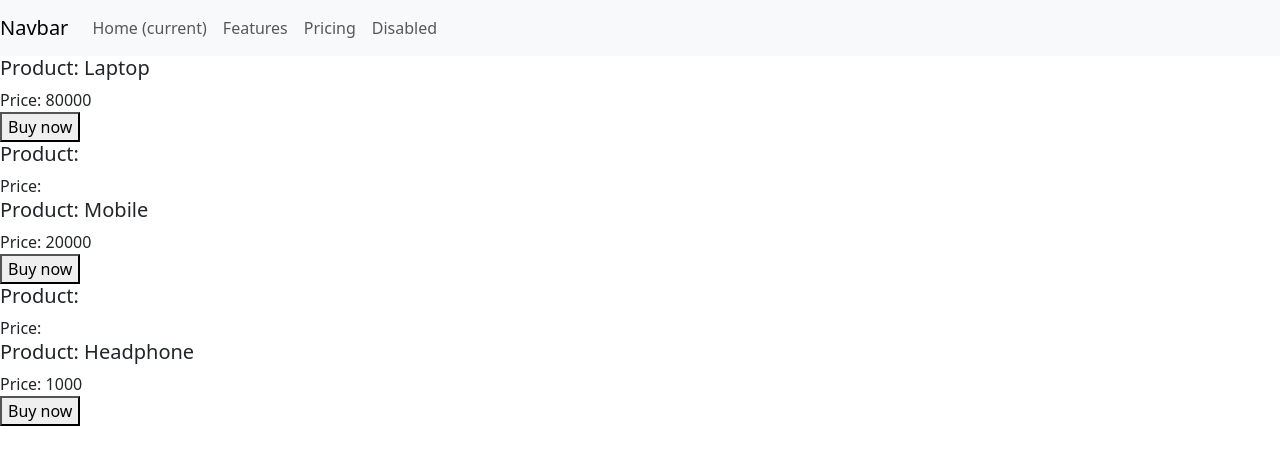
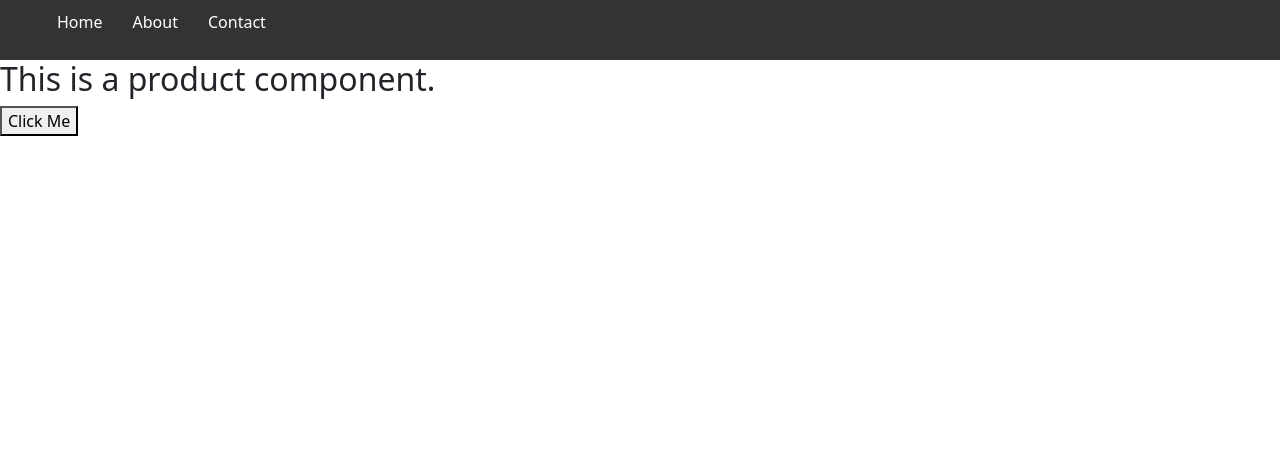
Before and after one commit to birajgrs1/react_js_tutorial-, a React (Create React App) app: page / in a window 1280 px wide. Shown: the top 464 px of the page. Built offline with nearby package versions, Linux system fonts and the light colour scheme.

Commit message:
event handling and conditional rendering completed...

```diff
--- a/src/App.js
+++ b/src/App.js
@@ -1,8 +1,10 @@
-// // import logo from "./logo.svg";
+// import logo from "./logo.svg";
 import "./App.css";
 // import DemoClassComponent from "./Component/DemoClassComponent";
-import Header from "./Component/Header";
+// import Header from "./Component/Header";
 import Product from "./Component/Product";
+// import EventHandler from "./Component/EventHandler";
+import Nav from "./Component/Nav";
 
 // function App() {
 //   return (
@@ -52,13 +54,15 @@ function App() {
     title: "Laptop",
     price: "80000",
     brand: "Lenovo"
-
   }
   */
+
+  let isChosen = true;
+
   return (
-    <div
-    // Inline CSS demo
-    /*
+    <>
+      {/* Example of inline CSS: */}
+      {/* <div
         style={{
           display: "flex",
           alignItems: "center",
@@ -66,46 +70,34 @@ function App() {
           height: "100vh",
           backgroundColor: "yellowgreen",
         }}
-        */
-    >
-      <Header />
-      {/* <p>Hello, World!</p>  */}
+      > */}
+
+      {/* <Header /> */}
+
+      {/* <p>Hello, World!</p> */}
 
       {/* <DemoClassComponent /> */}
 
       {/* This is parent component */}
       {/* <Product productDetails={productDatas} /> */}
-      <Product title="Laptop" price="80000" />
-      {/* <p>
-        Product details of Lenovo V15 celeron Laptop 4GB,256GB SSD,15.6 inch
-        Display Processor: Intel Celeron processor N4020, base speed 1.1 Ghz,
-        max speed 2.8 Ghz, 2 Cores, 4 MB smart cache | Memory: 4GB DDR4 RAM 2400
-        MHz | Storage: 256GB SSD Display: 15.6-inch screen with (1920x1080) FHD
-        Antiglare display |
-      </p> */}
-      <button>Buy now</button>
-      <Product />
 
-      <Product title="Mobile" price="20000" />
-      {/* <p>
-        Product details of OnePlus Nord N30SE 5G | 4GB RAM, 128GB Storage | 5000
-        mAh Battery
-      </p> */}
-      <button>Buy now</button>
+      {/* <Product title="Laptop" price="80000" /> */}
+      {/* <button>Buy now</button> */}
+      {/* <Product /> */}
+      {/* <Product title="Mobile" price="20000" /> */}
+      {/* <button>Buy now</button> */}
+      {/* <Product /> */}
+      {/* <Product title="Headphone" price="1000" /> */}
+      {/* <button>Buy now</button> */}
+      {/* <Product /> */}
 
-      <Product />
+      {/* Event handling */}
+      {/* <EventHandler /> */}
 
-      <Product title="Headphone" price="1000" />
-      {/* <p>
-        Product details of X-Age Conve Up Beat W1 Wired Headphone - (Xwh01) |
-        Ergonomic Design Comfortable Headphone Impedance: 32Ω: These headphones
-        have an impedance of 32 ohms, which is a common impedance level for
-        headphones. This level of impedance ensures compatibility with a wide
-        range of audio devices, including smartphones, laptops, and audio
-        players.
-      </p> */}
-      <button>Buy now</button>
-    </div>
+      <Nav />
+      {/* Using conditional rendering ---> 'logical operator' */}
+      {isChosen && <Product />}
+    </>
   );
 }
 
--- /dev/null
+++ b/src/Component/EventHandler.js
@@ -0,0 +1,37 @@
+import React from "react";
+
+function App() {
+  // const handleClick = () => {
+  //   alert("Button Clicked!!!");
+  //   console.log("You clicked the button.");
+  // };
+  const handleChange = (event) => {
+    console.log("Input changed to:", event.target.value);
+  };
+
+  const handleMouseEnter = () => {
+    console.log("Mouse entered the button!");
+  };
+
+  const handleMouseLeave = () => {
+    console.log("Mouse left the button!");
+  };
+
+  return (
+    <>
+      <input
+        type="text"
+        placeholder="Type something..."
+        onChange={handleChange}
+      />
+      <button
+        // onClick={handleClick}
+        onMouseEnter={handleMouseEnter}
+        onMouseLeave={handleMouseLeave}
+      >
+        Hover or Click Me
+      </button>
+    </>
+  );
+}
+export default App;
--- a/src/Component/Nav.js
+++ b/src/Component/Nav.js
@@ -38,9 +38,9 @@ const Nav = () =>{
 export default Nav;
 */
 
-
 import React from "react";
 
+/*
 function Nav() {
   return (
     <>
@@ -77,7 +77,7 @@ function Nav() {
               </a>
             </li>
             <li className="nav-item">
-              {/* If the link is disabled, use aria-disabled */}
+              {/* If the link is disabled, use aria-disabled
               <a
                 className="nav-link"
                 href="/"
@@ -95,3 +95,66 @@ function Nav() {
 }
 
 export default Nav;
+*/
+
+//Component Rendering
+
+// Nav Component
+const Nav = () => {
+  /*
+  // let isLogin = true;
+  let isLogin = false;
+
+  if (isLogin) {
+    return <Profile />;
+  } else {
+    return <Navbar />;
+  }
+    */
+
+  //Using Ternary operator
+  let isLogin = true;
+  return <>{isLogin ? <Navbar /> : <Profile />}</>;
+};
+
+// Navbar Component
+const Navbar = () => {
+  return (
+    <>
+      <nav style={{ padding: "10px", backgroundColor: "#333", color: "#fff" }}>
+        <ul style={{ listStyleType: "none", display: "flex" }}>
+          <li style={{ margin: "0 15px" }}>
+            <a href="/" style={{ color: "#fff", textDecoration: "none" }}>
+              Home
+            </a>
+          </li>
+          <li style={{ margin: "0 15px" }}>
+            <a href="/about" style={{ color: "#fff", textDecoration: "none" }}>
+              About
+            </a>
+          </li>
+          <li style={{ margin: "0 15px" }}>
+            <a
+              href="/contact"
+              style={{ color: "#fff", textDecoration: "none" }}
+            >
+              Contact
+            </a>
+          </li>
+        </ul>
+      </nav>
+    </>
+  );
+};
+
+// Profile Component
+const Profile = () => {
+  return (
+    <>
+      <h2>Hello, Everyone!</h2>
+      <button>Logout</button>
+    </>
+  );
+};
+
+export default Nav;
--- a/src/Component/Product.js
+++ b/src/Component/Product.js
@@ -1,25 +1,29 @@
+// This is child component
+
+const Product = () => {
+  // console.log(props.productDetails);
+  const demoFunction = () =>{
+    // console.log("Button Clicked!!!");
+    alert("Button Clicked!!!");
+  }
 
 
+  return (
+    <div>
+      {/* <h5>Product: {props.title}</h5>
+      <p>Price: {props.price}</p>
+      {props.children} */}
 
-// This is child component
-
-const Product = (props) =>{
-    // console.log(props.productDetails);
-    return(
-        <div>
-             {/* <h5>Product: {props.title}</h5>
-            <p>Price: {props.price}</p>  */}
-
-            <h5>Product: {props.title}</h5>
-            <span>Price: {props.price}</span>
-            {props.children}
-
-{/*
+      {/*
             <h5>Product: {props.productDetails.title}</h5>
             <p>Price: {props.productDetails.price}</p>
             <p>Brand: {props.productDetails.brand}</p> */}
-        </div>
-    );
-}
+
+      {/* Event Handling in React js  */}
+      <h2>This is a product component.</h2>
+      <button onClick={demoFunction}>Click Me</button>
+    </div>
+  );
+};
 
 export default Product;
```
Lines whose indentation alone changed are shown as unchanged.
